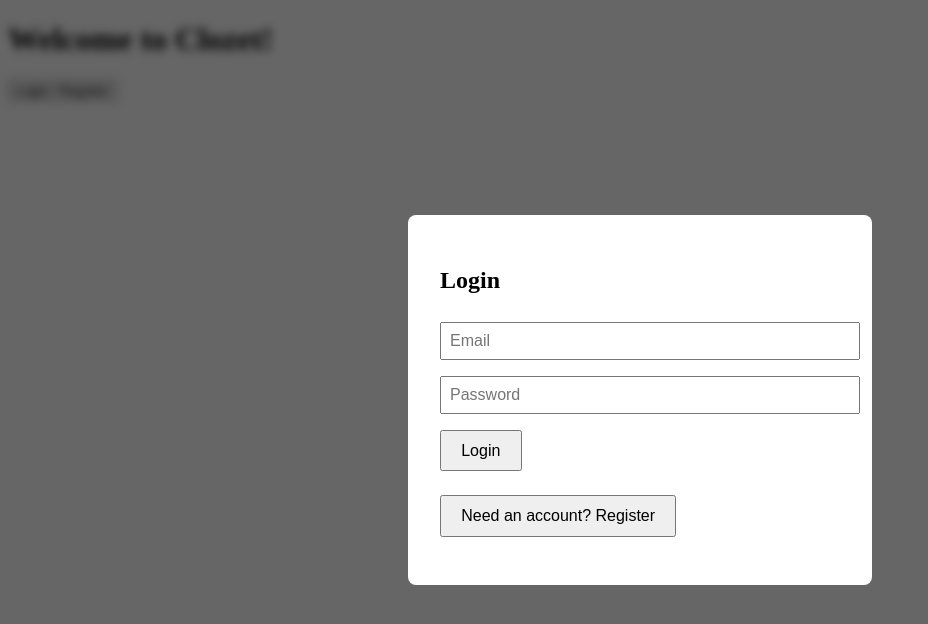
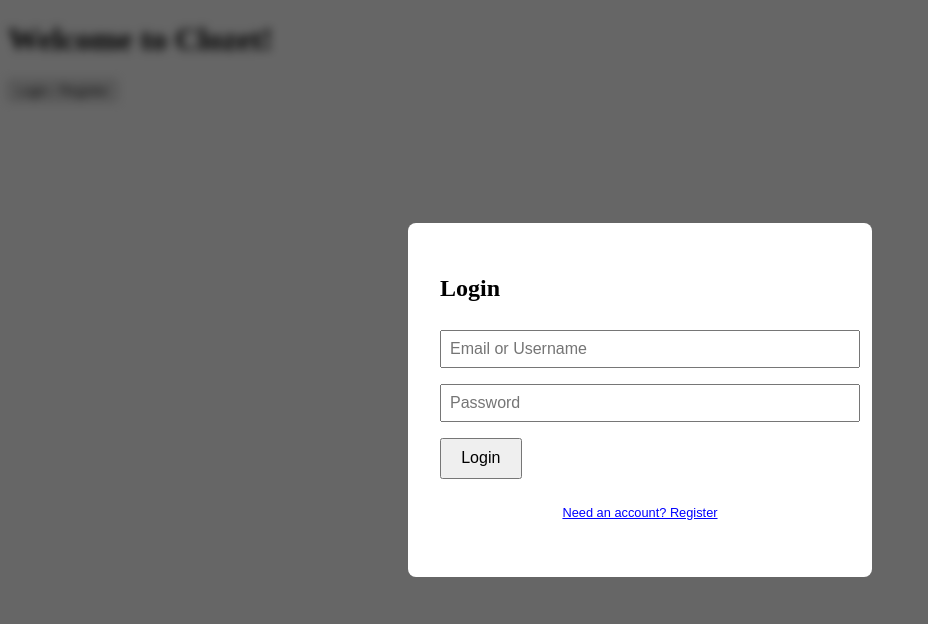
Before and after one commit to ntnu-blackandbrown/clozet, a Vue app in the folder frontend/: page / in a window 1280 px wide. Both pictures are taken after a click on the button "Login / Register". Shown: the top 624 px of the page, without its empty margins (0-928 px from the left). Built offline with nearby package versions, Linux system fonts and the light colour scheme; the HTML template or start-up script is replaced by a standard one.

Commit message:
add generic identifactor and linkify toggle between login, register

```diff
--- a/frontend/src/components/LoginRegisterModal.vue
+++ b/frontend/src/components/LoginRegisterModal.vue
@@ -4,7 +4,7 @@ import { ref } from 'vue'
 const emit = defineEmits(['close'])
 
 const isLogin = ref(true)
-const email = ref('')
+const identificator = ref('')
 const password = ref('')
 
 const toggleForm = () => {
@@ -34,14 +34,14 @@ const close = () => {
 
       <!-- FORM CONTENT-->
        <form @submit.prevent='submit'>
-        <input v-model="email" placeholder="Email" />
+        <input v-model="identificator" placeholder="Email or Username" />
         <input v-model="password" placeholder="Password" />
         <button type="submit">{{ isLogin ? 'Login' : 'Register' }}</button>
        </form>
 
        <!-- FORM SWITCH -->
         <p>
-          <button @click="toggleForm">{{ isLogin ? 'Need an account? Register' : 'Already have an account? Login'}}</button>
+          <button class="toggle-form" @click="toggleForm">{{ isLogin ? 'Need an account? Register' : 'Already have an account? Login'}}</button>
         </p>
     </div>
   </div>
@@ -81,4 +81,15 @@ button {
   font-size: 1rem;
   margin-top: 0.5rem;
 }
+
+.toggle-form {
+  background: none;
+  border: none;
+  color: blue;
+  text-decoration: underline;
+  cursor: pointer;
+  font-size: 0.8rem;
+  display: block;
+  margin: 0 auto;
+}
 </style>
```
